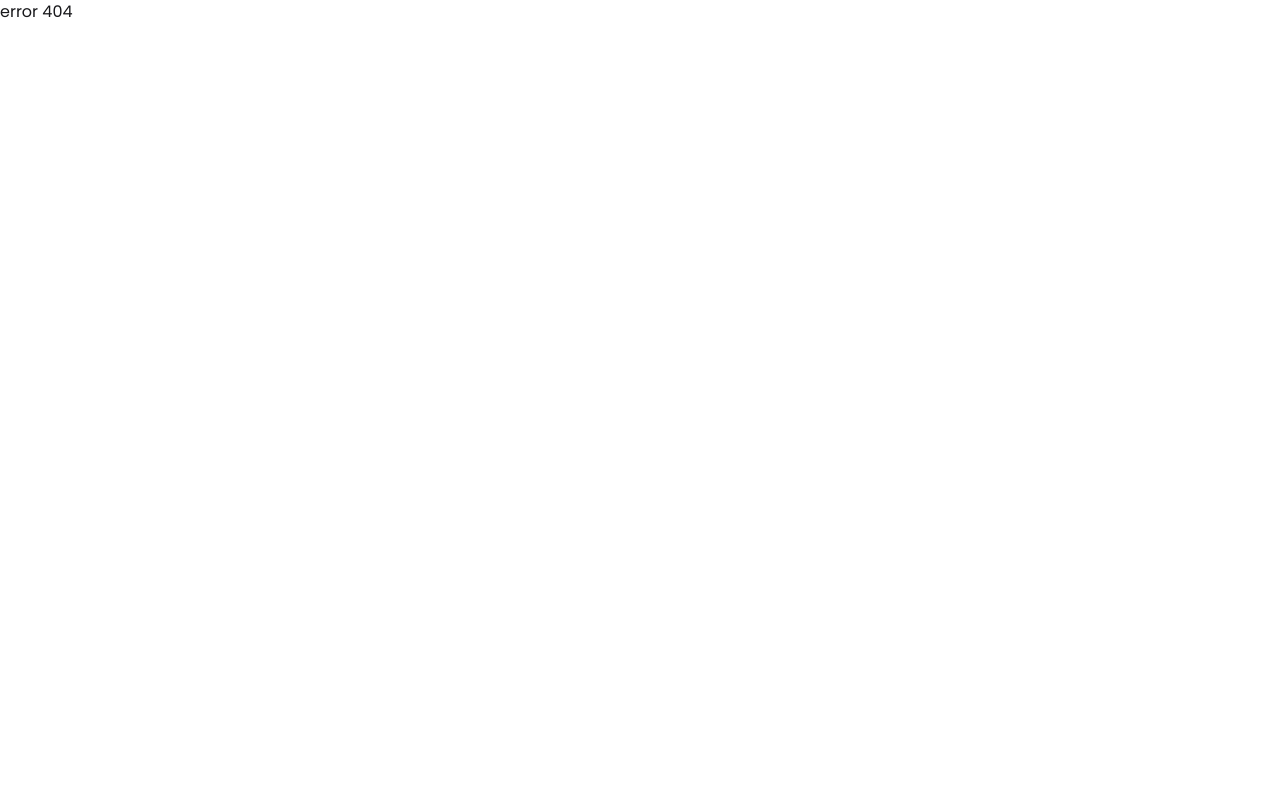
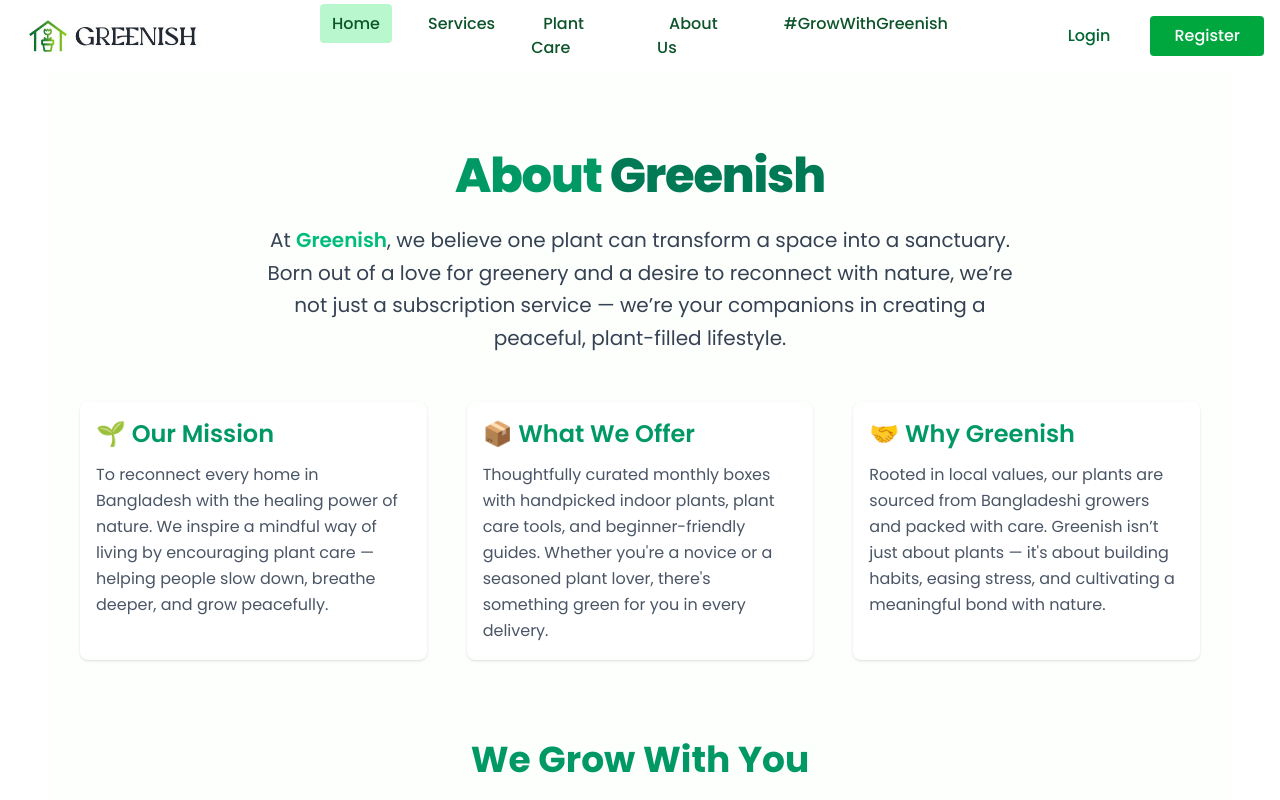
Before and after one commit to touhidtamim/Greenish, a React (Vite) app: page /greenish/about in a window 1280 px wide. Before the commit this address had no page. Shown: the top 800 px of the page. Built offline with nearby package versions, Linux system fonts and the light colour scheme.

Commit message:
added plant care tips & CTA

```diff
--- a/src/component/Navbar.jsx
+++ b/src/component/Navbar.jsx
@@ -7,9 +7,9 @@ const Header = () => {
 
   const navLinks = [
     { name: 'Home', href: '/' },
-    { name: 'Services', href: '/services' },
-    { name: 'Plant Care', href: '/plant-care' },
-    { name: 'About Us', href: '/about' },
+    { name: 'Services', href: '/greenish/services' },
+    { name: 'Plant Care', href: '/greenish/plant-care' },
+    { name: 'About Us', href: '/greenish/about' },
     { name: '#GrowWithGreenish', href: '/greenish/community' },
   ];
 
--- a/src/layout/MainLayout.jsx
+++ b/src/layout/MainLayout.jsx
@@ -9,7 +9,7 @@ const mainLayout = () => {
 
       <Navbar></Navbar>
 
-      <div className=''>
+      <div className='w-11/12 mx-auto'>
       <Outlet></Outlet>
       </div>
 
--- a/src/pages/About.jsx
+++ b/src/pages/About.jsx
@@ -2,48 +2,54 @@ import React from 'react';
 
 const AboutUs = () => {
   return (
-    <div className='bg-[#fcfffc]' >
-    <div className="max-w-5xl mx-auto px-4 py-8 md:py-16 text-center">
-      <h1 className="text-4xl md:text-5xl font-bold text-emerald-600 mb-6">About Greenish</h1>
+    <div className="bg-[#fcfffc]">
+      <div className="max-w-6xl mx-auto px-4 py-12 md:py-20 text-center">
 
-      <p className="text-lg md:text-xl text-gray-700 mb-10">
-        At <span className="font-semibold text-emerald-500">Greenish</span>, we believe that a single plant can bring peace, joy, and healing to any corner of your home. Born from the love of greenery and the desire to reconnect with nature, Greenish is more than a subscription box — it's a lifestyle rooted in calm, care, and conscious living.
+        <h1 className="text-4xl md:text-5xl font-extrabold text-emerald-600 mb-6 tracking-tight">
+          About <span className="text-emerald-700">Greenish</span>
+        </h1>
+
+
+        <p className="text-lg md:text-xl text-gray-700 leading-relaxed max-w-3xl mx-auto mb-12">
+          At <span className="font-semibold text-emerald-500">Greenish</span>, we believe one plant can transform a space into a sanctuary. Born out of a love for greenery and a desire to reconnect with nature, we’re not just a subscription service — we’re your companions in creating a peaceful, plant-filled lifestyle.
         </p>
 
-      <div className="grid md:grid-cols-3 gap-8 text-left">
-        <div>
-          <h3 className="text-2xl font-semibold text-emerald-500 mb-2">🌱 Our Mission</h3>
-          <p className="text-gray-600">
-            To bring nature closer to every home in Bangladesh and inspire mindful living through plant care. We empower people to slow down, breathe deeper, and connect with the living world — one box at a time.
+
+        <div className="grid md:grid-cols-3 gap-10 text-left">
+          {/* Mission */}
+          <div className="p-4 bg-white rounded-lg shadow-sm hover:shadow-md transition duration-300">
+            <h3 className="text-2xl font-semibold text-emerald-600 mb-3">🌱 Our Mission</h3>
+            <p className="text-gray-600 leading-relaxed">
+              To reconnect every home in Bangladesh with the healing power of nature. We inspire a mindful way of living by encouraging plant care — helping people slow down, breathe deeper, and grow peacefully.
             </p>
           </div>
 
-        <div>
-          <h3 className="text-2xl font-semibold text-emerald-500 mb-2">📦 What We Offer</h3>
-          <p className="text-gray-600">
-            Curated monthly boxes featuring handpicked indoor plants, care tools, and easy guides. Whether you're a beginner or a plant lover, our boxes make it easy and exciting to grow your green space.
+          {/* What we offer */}
+          <div className="p-4 bg-white rounded-lg shadow-sm hover:shadow-md transition duration-300">
+            <h3 className="text-2xl font-semibold text-emerald-600 mb-3">📦 What We Offer</h3>
+            <p className="text-gray-600 leading-relaxed">
+              Thoughtfully curated monthly boxes with handpicked indoor plants, plant care tools, and beginner-friendly guides. Whether you're a novice or a seasoned plant lover, there's something green for you in every delivery.
             </p>
           </div>
 
-        <div>
-          <h3 className="text-2xl font-semibold text-emerald-500 mb-2">🤝 Why Greenish</h3>
-          <p className="text-gray-600">
-            We're local, sustainable, and community-driven. Every plant is sourced from Bangladeshi growers and packaged with care. With Greenish, you don’t just receive plants — you grow habits, heal stress, and build a connection with nature.
+          {/* Why Greenish */}
+          <div className="p-4 bg-white rounded-lg shadow-sm hover:shadow-md transition duration-300">
+            <h3 className="text-2xl font-semibold text-emerald-600 mb-3">🤝 Why Greenish</h3>
+            <p className="text-gray-600 leading-relaxed">
+              Rooted in local values, our plants are sourced from Bangladeshi growers and packed with care. Greenish isn’t just about plants — it's about building habits, easing stress, and cultivating a meaningful bond with nature.
             </p>
           </div>
         </div>
 
-      <div className="mt-16">
+        {/* Closing section */}
+        <div className="mt-20">
           <h2 className="text-3xl md:text-4xl font-bold text-emerald-600 mb-4">We Grow With You</h2>
-        <p className="text-lg text-gray-700 max-w-3xl mx-auto">
-          From your first succulent to your personal indoor jungle, Greenish is here for every step of your journey. Let’s grow together — naturally, beautifully, mindfully.
+          <p className="text-lg text-gray-700 max-w-3xl mx-auto leading-relaxed">
+            From your very first succulent to a thriving indoor jungle, Greenish walks with you on your plant journey. Together, let’s grow a life that’s natural, beautiful, and rooted in calm.
           </p>
         </div>
       </div>
-
     </div>
-
-
   );
 };
 
--- a/src/pages/Community.jsx
+++ b/src/pages/Community.jsx
@@ -2,7 +2,7 @@ import React from 'react';
 
 const Community = () => {
   return (
-    <div className="bg-[#f9fdf9]">
+    <div className="bg-[#fcfffc]">
       <div className="max-w-6xl mx-auto px-4 py-12">
         <h1 className="text-4xl md:text-5xl font-bold text-emerald-600 text-center mb-6">
           Meet Our Greenish Family 🌿
@@ -35,7 +35,7 @@ const Community = () => {
           <p className="text-gray-700 mb-4">
             Join the movement. Tag <span className="text-emerald-500 font-medium">#GrowWithGreenish</span> on Instagram or Facebook and get featured!
           </p>
-          <button className="bg-emerald-500 hover:bg-emerald-600 text-white px-6 py-2 rounded-xl transition">
+          <button className="bg-emerald-500 hover:bg-emerald-600 hover:cursor-pointer text-white px-6 py-2 rounded-xl transition">
             Submit Your Story
           </button>
         </div>
--- /dev/null
+++ b/src/pages/PlantCare.jsx
@@ -0,0 +1,119 @@
+import React from 'react';
+
+const PlantCare = () => {
+  return (
+    <div className="bg-[#fcfffc] py-16 px-4 md:px-8">
+      <div className="max-w-6xl mx-auto">
+
+        <section className="text-center mb-20">
+          <h2 className="text-5xl font-bold text-emerald-700 mb-4">Plant Care, the Greenish Way 🌿</h2>
+          <p className="text-lg text-gray-600 max-w-2xl mx-auto">
+            We don’t just send you plants — we teach you how to listen to them, love them, and watch them thrive. Your green journey starts with a gentle touch and our guidance.
+          </p>
+        </section>
+
+        {/* 4 cards */}
+        <div className="grid grid-cols-1 md:grid-cols-2 lg:grid-cols-4 gap-8 mb-16">
+          {[
+            { icon: "🌱",
+              title: "Beginner's Guide",
+              desc: "Step-by-step roadmap from unboxing to plant parenthood."
+            },
+
+            { icon: "💧",
+              title: "Smart Watering",
+              desc: "Never over or under-water again with specific moisture tips."
+            },
+
+            { icon: "☀️",
+              title: "Light Mastery",
+              desc: "Learn to find the perfect light spot for each plant."
+            },
+
+            { icon: "✂️",
+              title: "Advanced Care",
+              desc: "Propagate, prune, and repot with expert techniques."
+            },
+          ].map((tip, idx) => (
+            <div
+              key={idx}
+              className="bg-white rounded-2xl p-8 shadow-lg hover:shadow-xl transition-all duration-300 hover:-translate-y-2 border border-emerald-50"
+            >
+              <div className="bg-emerald-100 w-14 h-14 rounded-full flex items-center justify-center mb-4">
+                <span className="text-2xl">{tip.icon}</span>
+              </div>
+              <h3 className="text-xl font-bold text-gray-800 mb-3">{tip.title}</h3>
+              <p className="text-gray-600 mb-4">{tip.desc}</p>
+              <a href="#" className="text-emerald-600 font-medium inline-flex items-center">
+                Learn more <span className="ml-1">→</span>
+              </a>
+            </div>
+          ))}
+        </div>
+
+        {/*Hero CARD */}
+        <div className="flex flex-col md:flex-row items-center bg-white rounded-2xl overflow-hidden shadow-lg mb-16">
+          <div className="md:w-1/2 p-8 md:p-12">
+            <h2 className="text-2xl md:text-3xl font-bold text-gray-800 mb-4">Meet Your Personal Plant Coach</h2>
+            <p className="text-gray-600 mb-6">
+              Every Greenish subscription includes access to our plant experts. Text a photo of your plant and get personalized advice within hours.
+            </p>
+            <ul className="space-y-3 mb-6">
+              {['24/7 care reminders', 'Seasonal care updates', 'Troubleshooting help'].map((item, i) => (
+                <li key={i} className="flex items-center">
+                  <span className="bg-emerald-100 text-emerald-600 p-1 rounded-full mr-3">✓</span>
+                  <span className="text-gray-700">{item}</span>
+                </li>
+              ))}
+            </ul>
+            <button className="bg-emerald-600 hover:bg-emerald-700 text-white px-6 py-3 rounded-full transition">
+              Try Free for 30 Days
+            </button>
+          </div>
+          <div className="md:w-1/2 h-64 md:h-auto bg-emerald-50 flex items-center justify-center">
+            <img
+              src="https://i.ibb.co.com/HDG8HpMg/minicard.jpg"
+              alt="Plant care app interface"
+              className="h-full w-full object-cover"
+            />
+          </div>
+        </div>
+
+        {/* mini card */}
+        <div className="bg-emerald-50 rounded-xl p-6 mb-16 text-center">
+          <p className="text-emerald-800 font-medium">
+            🌟 <span className="font-bold">Did You Know?</span> Our subscribers have a 92% plant survival rate compared to the industry average of 68%.
+          </p>
+        </div>
+
+        {/* Stories -static */}
+        <div className="text-center mb-16">
+          <h3 className="text-2xl font-bold text-gray-800 mb-4">💚 Stories from Plant Lovers</h3>
+          <p className="text-gray-600 italic max-w-2xl mx-auto">
+            “Before Greenish, I kept killing my succulents. Now my room is a mini jungle — and I’ve never felt more alive.” – Areeba, Dhaka
+          </p>
+        </div>
+
+
+        <div className="text-center">
+          <div className="inline-block bg-emerald-100 border border-emerald-200 px-8 py-6 rounded-xl mb-8 max-w-2xl mx-auto">
+            <h3 className="text-2xl font-bold text-emerald-800 mb-2">Ready to Transform Your Space?</h3>
+            <p className="text-gray-600 mb-6">
+              Join thousands of happy plant parents growing with confidence every day.
+            </p>
+            <div className="flex flex-col sm:flex-row justify-center gap-4">
+              <button className="bg-emerald-600 hover:bg-emerald-700 text-white px-8 py-3 rounded-full transition font-medium">
+                Start Your Journey
+              </button>
+              <button className="border border-emerald-600 text-emerald-600 hover:bg-emerald-50 px-8 py-3 rounded-full transition font-medium">
+                Learn More
+              </button>
+            </div>
+          </div>
+        </div>
+      </div>
+    </div>
+  );
+};
+
+export default PlantCare;
```
Also changed, not shown: src/router/PublicRouter.jsx (+5 -4 lines). Lines whose indentation alone changed are shown as unchanged.
